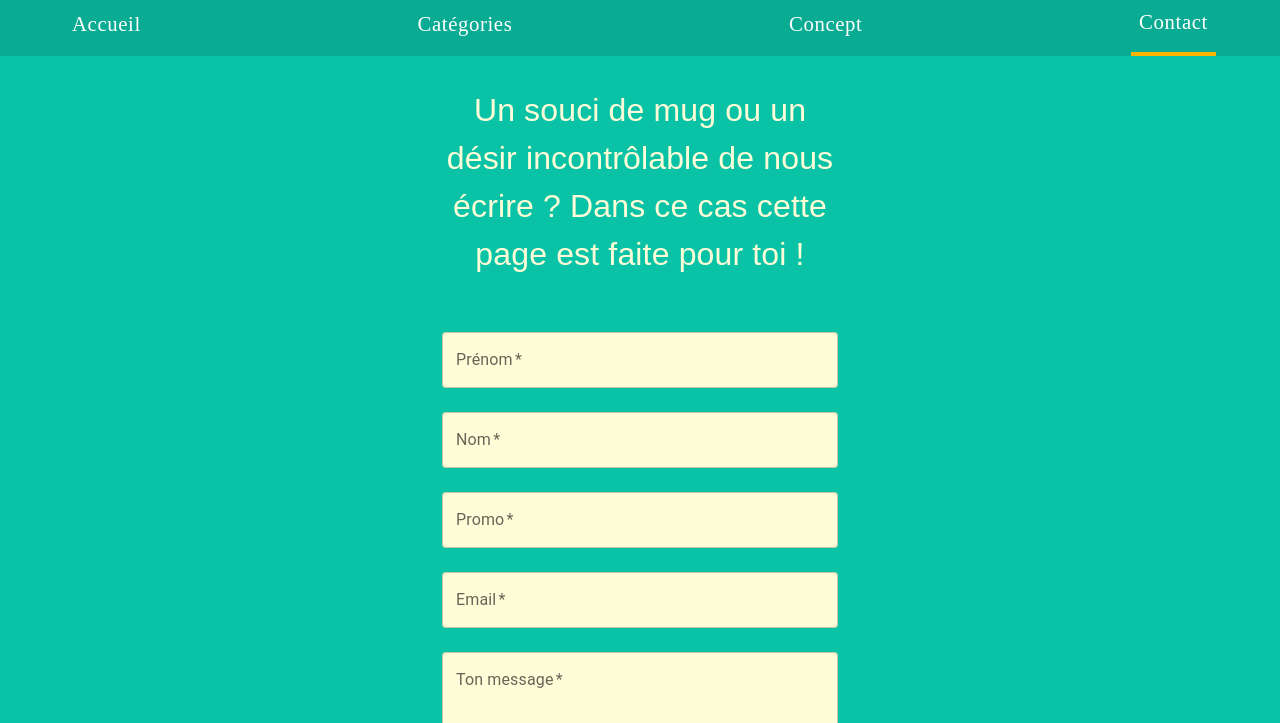
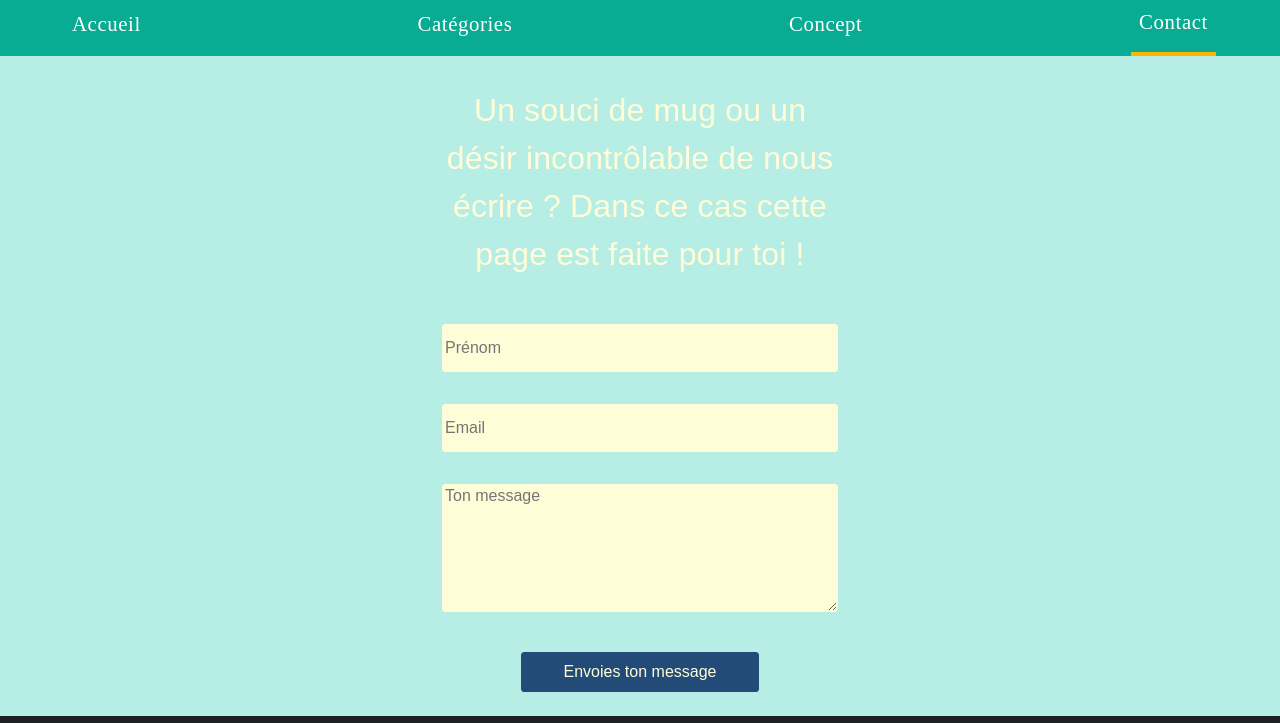
Before and after one commit to marionbonin/Mug-Overflow, a React app: page /contact in a window 1280 px wide. Shown: the part 72-795 px from the top of the page. Built offline with nearby package versions, Linux system fonts and the light colour scheme; some packages are replaced by stand-ins of ours; a web font is replaced by a local one.

Commit message:
Page contact terminée, soumission du formulaire et envoi du mail fonctionnels, CSS à peaufiner

```diff
--- a/src/components/App/index.js
+++ b/src/components/App/index.js
@@ -11,6 +11,7 @@ import CGU from '../CGU/cgu';
 import Contact from '../Contact/contact';
 import Concept from '../Concept/concept';
 import Product from '../Product/product';
+import Profile from '../Profile/profile';
 import Category from '../Categories/categories';
 
 import './styles.scss';
@@ -30,6 +31,7 @@ function App() {
         <Route path="/concept" element={<Concept />} />
         <Route path="/categories" element={<Category />} />
         <Route path="/produit" element={<Product />} />
+        <Route path="/profil" element={<Profile />} />c
         <Route path="/mentions-legales" element={<LegalNotice />} />
         <Route path="/*" element={<Error />} />
       </Routes>
--- a/src/components/Contact/contact.js
+++ b/src/components/Contact/contact.js
@@ -5,7 +5,10 @@ import TextField from '@mui/material/TextField';
 import Box from '@mui/material/Box';
 import Container from '@mui/material/Container';
 import emailjs from '@emailjs/browser';
+
+
 import Header from '../Header/header';
+import Page from '../Page/page';
 import Footer from '../Footer/footer';
 
 import './style.scss';
@@ -16,18 +19,20 @@ export default function Contact() {
   const sendEmail = (e) => {
     e.preventDefault();
 
-    emailjs.sendForm('YOUR_SERVICE_ID', 'template_6zydwci', form.current,
+    emailjs.sendForm('service_5mpbk7u', 'template_6zydwci', e.target,
       'user_YvQF6GDHWrPDPIOH5ohwx')
       .then((result) => {
           console.log(result.text);
       }, (error) => {
           console.log(error.text);
       });
+      e.target.reset();
   };
 
   return (
     <>
       <Header />
+      <Page>
         <Container id="main-contact" component="main" maxWidth="xs">
           <CssBaseline />
           <h2 id="contact-title"> Un souci de mug ou un désir incontrôlable de nous écrire ?
@@ -42,61 +47,15 @@ export default function Contact() {
               alignItems: 'center',
             }}
           >
-          <Box id="box" component="form" onSubmit={sendEmail} noValidate sx={{ mt: 1 }}>
-            <TextField
-              margin="normal"
-              required
-              fullWidth
-              name="first-name"
-              label="Prénom"
-              id="first-name"
-            />
-            <TextField
-              margin="normal"
-              required
-              fullWidth
-              name="last-name"
-              label="Nom"
-              id="last-name"
-            />
-            <TextField
-              margin="normal"
-              required
-              fullWidth
-              name="promo"
-              label="Promo"
-              id="promo"
-            />
-            <TextField
-              margin="normal"
-              required
-              fullWidth
-              id="email"
-              label="Email"
-              name="email"
-              autoComplete="email"
-            />
-            <TextField
-              margin="normal"
-              required
-              fullWidth
-              name="message"
-              label="Ton message"
-              type="text"
-              id="message"
-            />
-            <Button
-              id="connexionButton"
-              type="submit"
-              fullWidth
-              variant="contained"
-              sx={{ mt: 3, mb: 2 }}
-            >
-              Envoyer ton message
-            </Button>
-          </Box>
+            <form  id="contact-form" ref={form} onSubmit={sendEmail}>
+              <input className="contact-input" type="text" name="user_name" placeholder="Prénom" />
+              <input className="contact-input" type="email" name="user_email" placeholder="Email" />
+              <textarea id="text-area" name="message" placeholder="Ton message" />
+              <input id="button-contact" type="submit" value="Envoies ton message" />
+            </form>
           </Box>
         </Container>
+      </Page>
       <Footer />
     </>
   );
--- a/src/components/Contact/style.scss
+++ b/src/components/Contact/style.scss
@@ -1,3 +1,5 @@
+@use 'src/styles/vars';
+
 #main-box {
   margin-top: 0;
 }
@@ -6,46 +8,49 @@
   font-family: 'brandon-grotesque', sans-serif;
   font-weight: 500;
   font-style: normal;
-  color: #fffdd8;
+  color: vars.$lightYellow;
 }
 
 
-#first-name {
-  font-family: 'brandon-grotesque', sans-serif;
-  font-weight: 400;
-  background-color: #fffdd8;
-  border-radius: 4px;
-
-}
-
-#last-name {
-  font-family: 'brandon-grotesque', sans-serif;
-  font-weight: 400;
-  background-color: #fffdd8;
-  border-radius: 4px;
-}
-
-#promo {
-  font-family: 'brandon-grotesque', sans-serif;
-  font-weight: 400;
-  background-color: #fffdd8;
-  border-radius: 4px;
-
+#contact-form{
+  display: flex;
+  flex-direction: column;
+  align-items: center;
+  width: 100%;
 }
 
 
-#email {
+#text-area{
   font-family: 'brandon-grotesque', sans-serif;
-  font-weight: 400;
-  background-color: #fffdd8;
-  border-radius: 4px;
-
+  font-size: 1em;
+  height: 8em;
+  width: 100%;
+  align-items: center;
+  background-color: vars.$lightYellow ;
+  margin: 1em;
+  border: 1px solid vars.$lightYellow;
+  border-radius: 3px;
 }
 
-#message {
-  height: 6em;
+#button-contact {
   font-family: 'brandon-grotesque', sans-serif;
-  font-weight: 400;
-  background-color: #fffdd8;
-  border-radius: 4px;
+  font-size: 1em;
+  color: vars.$lightYellow;
+  width: 60%;
+  height: 2.5em;
+  margin: 1.5em;
+  background-color: vars.$darkBlue ;
+  border: 1px solid vars.$darkBlue;
+  border-radius : 3px;
 }
+
+.contact-input{
+  font-family: 'brandon-grotesque', sans-serif;
+  font-size: 1em;
+  height: 3em;
+  width: 100%;
+  background-color: vars.$lightYellow;
+  border: 1px solid vars.$lightYellow;
+  border-radius: 3px;
+  margin: 1em;
+}
--- a/src/components/Profile/profile.js
+++ b/src/components/Profile/profile.js
@@ -1,14 +1,18 @@
+import Container from '@mui/material/Container';
+
 import Header from '../Header/header';
 import Footer from '../Footer/footer';
 import Page from '../Page/page';
 
-export default function Profile {
+export default function Profile () {
 
   return (
     <>
       <Header />
       <Page>
-
+        <Container>
+          <h1>oui</h1>
+        </Container>
       </Page>
       <Footer />
     </>
```
Lines whose indentation alone changed are shown as unchanged.
